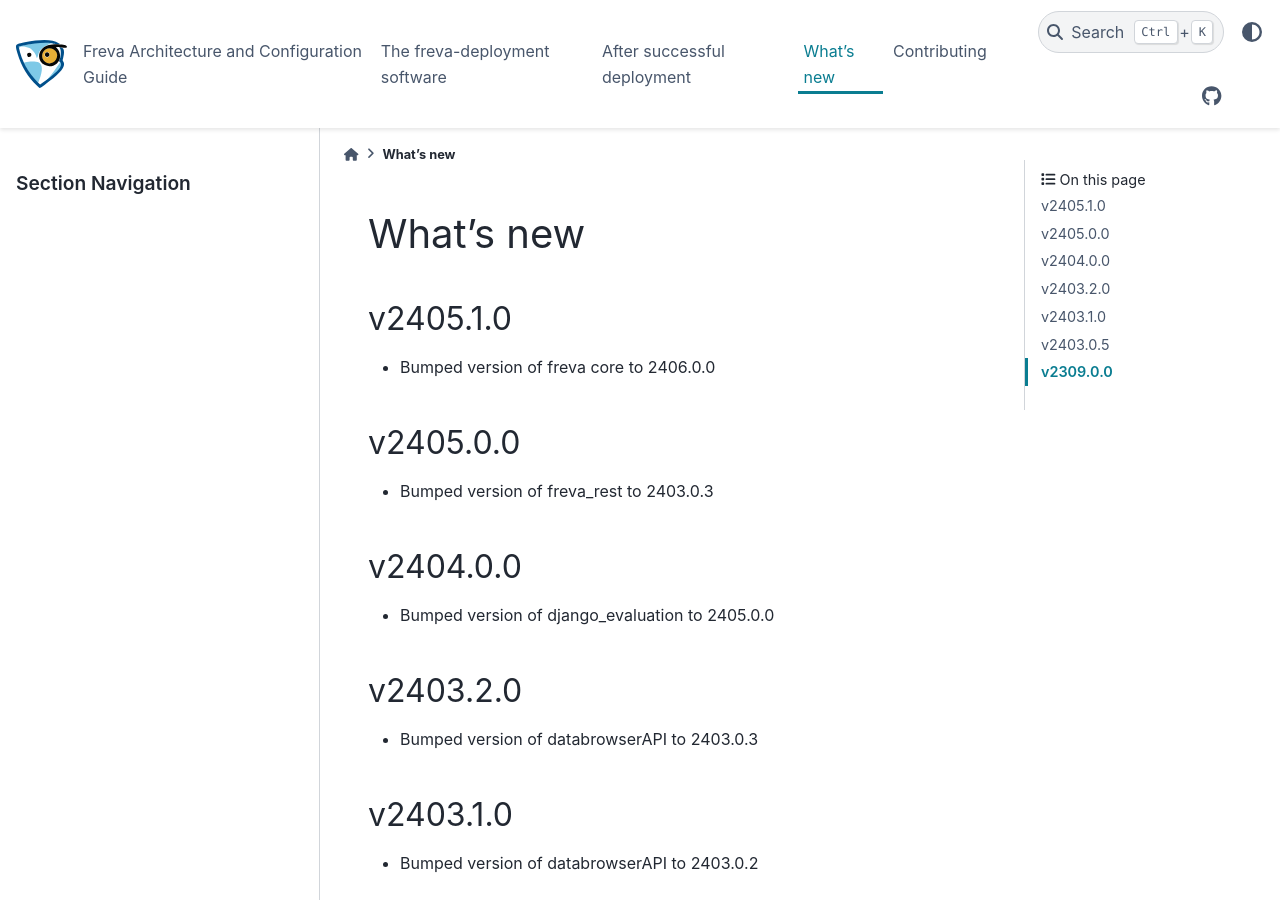
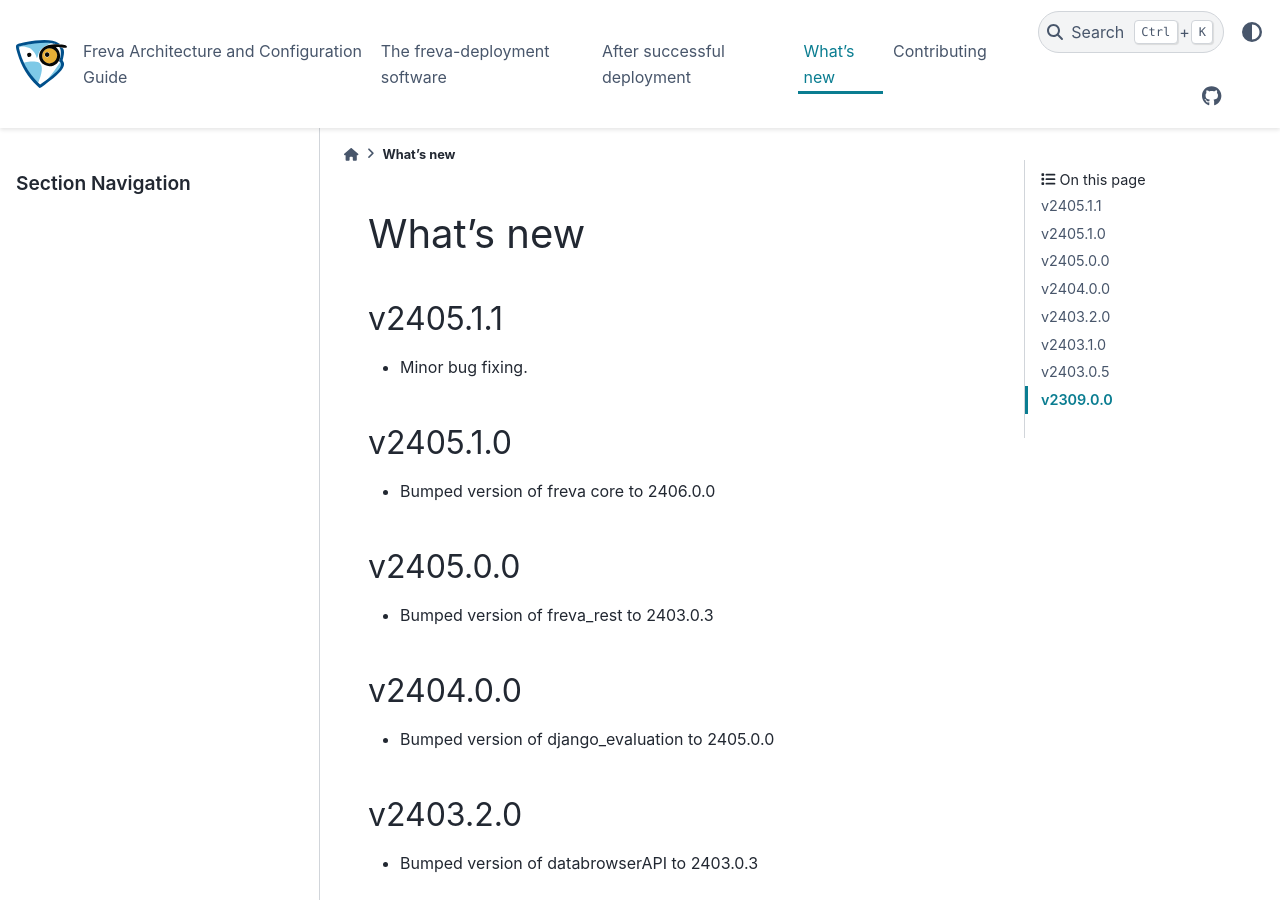
Before and after one commit to FREVA-CLINT/freva-deployment, a Sphinx documentation site: the page built from docs/whatsnew.rst, in a window 1280 px wide and 900 px high. Built offline with Sphinx 7.4.7 and the PyData theme 0.15.4, drawn with Linux system fonts in a browser that asks for light colours; pages that are not in the unit, such as notebooks, are missing from menus.

Commit message:
Bump versions.

```diff
--- a/docs/whatsnew.rst
+++ b/docs/whatsnew.rst
@@ -6,6 +6,12 @@ What's new
 .. toctree::
    :maxdepth: 0
    :titlesonly:
+
+v2405.1.1
+~~~~~~~~
+* Minor bug fixing.
+
+
 
 v2405.1.0
 ~~~~~~~~
--- a/src/freva_deployment/__init__.py
+++ b/src/freva_deployment/__init__.py
@@ -1,7 +1,7 @@
 import argparse
 from urllib.request import urlretrieve
 
-__version__ = "2405.1.0"
+__version__ = "2405.1.1"
 
 FREVA_PYTHON_VERSION = "3.11"
 AVAILABLE_PYTHON_VERSIONS = ["3.8", "3.9", "3.10", "3.11", "3.12"]
```
